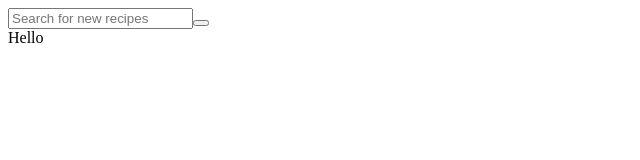
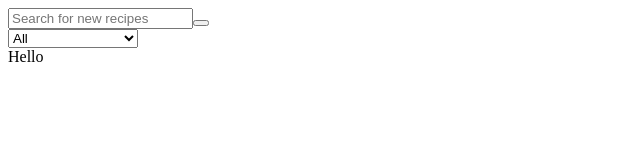
Before and after one commit to MargaritaBusyginaCa/recipe-search-react, a React app: page / in a window 1280 px wide. Shown: the top 160 px of the page, without its empty margins (0-640 px from the left). Built offline with nearby package versions, Linux system fonts and the light colour scheme.

Commit message:
add dropdown menu

```diff
--- a/src/components/Home.js
+++ b/src/components/Home.js
@@ -12,13 +12,15 @@ function Home(){
     const [recipes, setRecipes] = useState([])
     const [queryNum, setQueryNum] = useState(60)
     const [load, setLoad] = useState(false)
+    const [filterParam, setFilterParam] = useState("")
     const isMounted = useRef(false)
     let apiKey = "c946f13b6a314b0c99f9ab874a602aa7"
 
     //https://api.spoonacular.com/recipes/654959/information?apiKey=e0a3d83a76cd454fad56b15153d1d5f6"
 
-    let url = `https://api.spoonacular.com/recipes/complexSearch?query=${formData}&apiKey=${apiKey}&number=${queryNum}`
+    let url = `https://api.spoonacular.com/recipes/complexSearch?query=${formData}&cuisine=${filterParam}&apiKey=${apiKey}&number=${queryNum}`
     useEffect(() =>{
+
       if(isMounted.current){
         fetch(url)
         .then(res => res.json())
@@ -26,7 +28,6 @@ function Home(){
       }else{
         isMounted.current = true
       }
-
     }, [load])
 
     function handleOnChange(e){
@@ -60,8 +61,7 @@ function Home(){
     const pageCount = Math.ceil(recipes.length / PER_PAGE)
     return(
         <div>
-            <div>
-              <form>
+              <form className="form-data-container">
                 <input type="text"
                        value={formData}
                        autoComplete="off"
@@ -71,7 +71,46 @@ function Home(){
                 />
                 <button type="button" onClick={findRecipes} className="submit-btn"></button>
               </form>
+
+            <div className="drop-menu">
+            <select
+               onChange={(e) => {
+               setFilterParam(e.target.value)
+
+               }}
+                className="custom-select"
+                aria-label="Filter By Cuisine">
+            <option value="All">All</option>
+            <option value="African">African</option>
+            <option value="American">American</option>
+            <option value="British">British</option>
+            <option value="Cajun">Cajun</option>
+            <option value="Caribbean">Caribbean</option>
+            <option value="Chinese">Chinese</option>
+            <option value="Eastern European">Eastern European</option>
+            <option value="European">European</option>
+            <option value="French">French</option>
+            <option value="German">German</option>
+            <option value="Greek">Greek</option>
+            <option value="Indian">Indian</option>
+            <option value="Irish">Irish</option>
+            <option value="Italian">Italian</option>
+            <option value="Japanese">Japanese</option>
+            <option value="Jewish">Jewish</option>
+            <option value="Korean">Korean</option>
+            <option value="French">Latin American</option>
+            <option value="Mediterranean">Mediterranean</option>
+            <option value="Mexican">Mexican</option>
+            <option value="Middle Eastern">Middle Eastern</option>
+            <option value="Nordic">Nordic</option>
+            <option value="Southern">Southern</option>
+            <option value="Spanish">Spanish</option>
+            <option value="Thai">Thai</option>
+            <option value="Vietnamese">Vietnamese</option>
+            </select>
+            <span className="focus"></span>
             </div>
+
             {currentPageData}
             {recipes.length > 0 ?
             <ReactPaginate
```
Also changed, not shown: src/components/RecipeDetails.js (+0 -15 lines).
